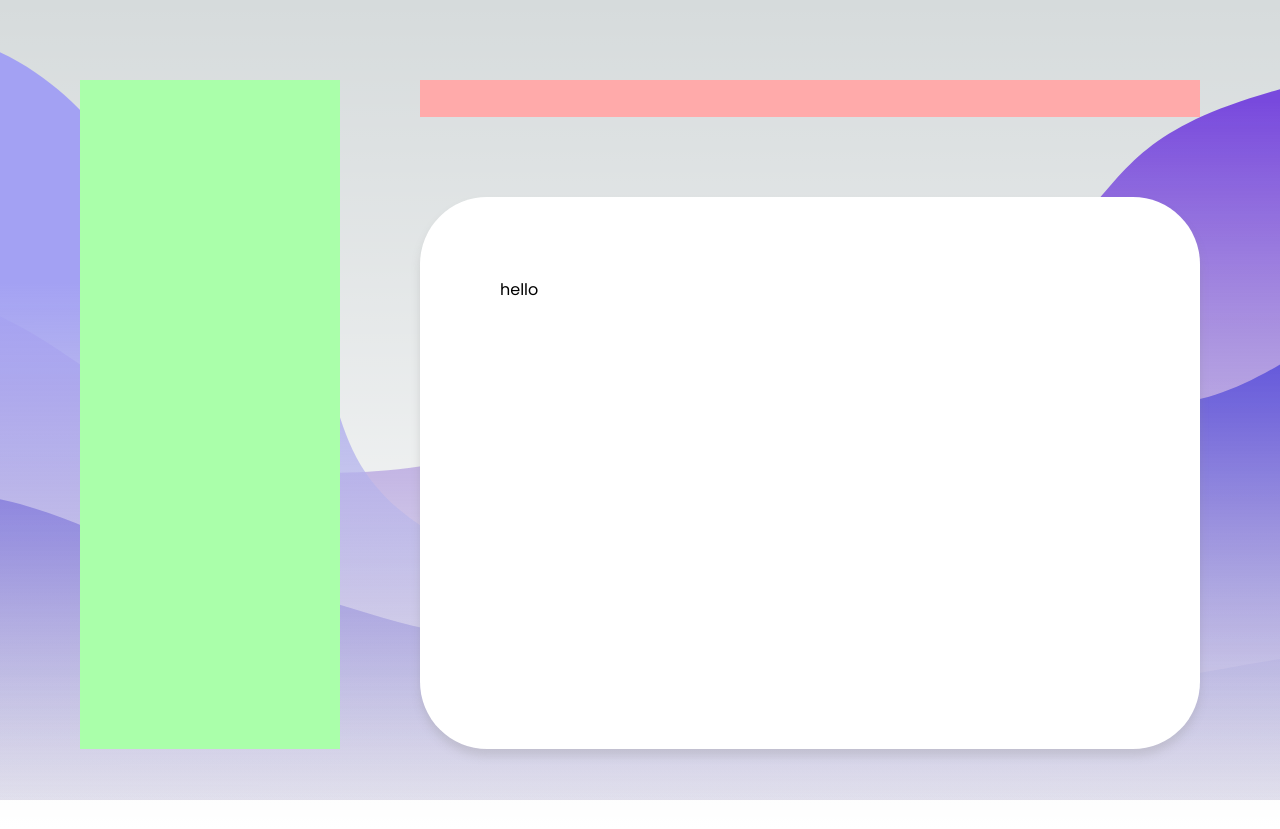
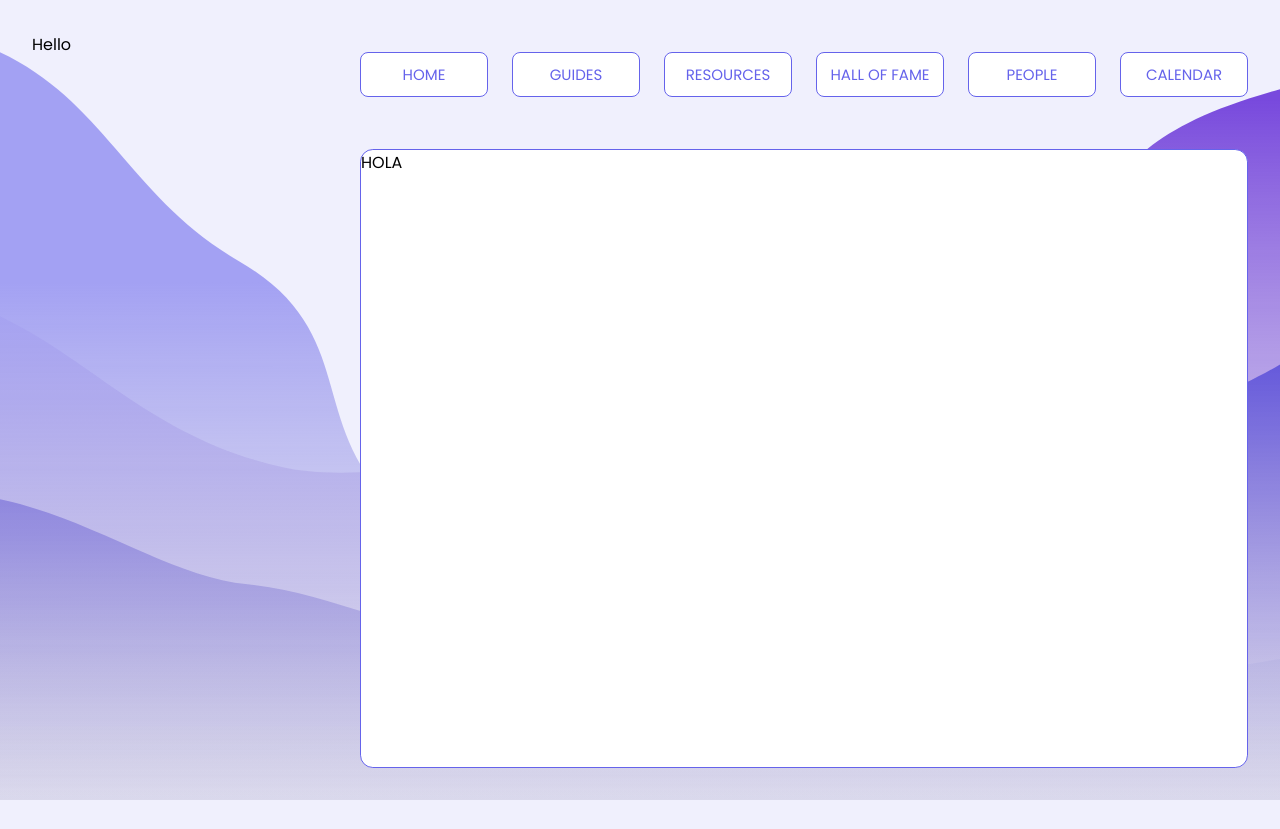
Before and after one commit to ln0185/io.vefskoliv2, a Next.js app: page / in a window 1280 px wide. After the commit the page ends 800 px from the top, so only its background shows below. Built offline with nearby package versions, Linux system fonts and the light colour scheme.

Commit message:
created navbar and started on sidebar

```diff
--- /dev/null
+++ b/app/components/navbar/navbar.tsx
@@ -0,0 +1,18 @@
+import { NavbarButton, Nav } from "./style";
+
+type Props = {
+
+}
+
+export const Navbar = ({}: Props) => {
+    return (
+        <Nav>
+            <NavbarButton href="/">HOME</NavbarButton>
+            <NavbarButton href="/guides">GUIDES</NavbarButton>
+            <NavbarButton href="/resources">RESOURCES</NavbarButton>
+            <NavbarButton href="/halloffame">HALL OF FAME</NavbarButton>
+            <NavbarButton href="people">PEOPLE</NavbarButton>
+            <NavbarButton href="calendar">CALENDAR</NavbarButton>
+        </Nav>
+    );
+}
--- /dev/null
+++ b/app/components/navbar/style.tsx
@@ -0,0 +1,26 @@
+"use client"
+import styled from 'styled-components'
+
+export const NavbarButton = styled.a`
+    background-color: white;
+    border: solid 1px #6563EB;
+    width: 128px;
+    color: #6563EB;
+    text-align: center;
+    font-size: 15px;
+    padding: 10px;
+    border-radius: 8px;
+    text-decoration: none;
+    cursor: pointer;
+    transition: 0.2s ease-in-out;
+    &:hover {
+        background-color: #cfcfcf;
+    }
+`
+
+export const Nav = styled.div`
+    display: flex;
+    justify-content: space-between;
+    padding-top: 20px;
+    padding-bottom: 20px;
+`
--- /dev/null
+++ b/app/components/sidebar/sidebar.tsx
@@ -0,0 +1,10 @@
+type Props = {
+
+}
+export const Sidebar = ({}: Props) => {
+    return (
+        <div>
+            Hello
+        </div>
+    );
+}
--- a/app/globalStyles/globals.css
+++ b/app/globalStyles/globals.css
@@ -1,107 +1,10 @@
-:root {
-  --max-width: 1100px;
-  --border-radius: 12px;
-  --font-mono: ui-monospace, Menlo, Monaco, "Cascadia Mono", "Segoe UI Mono",
-    "Roboto Mono", "Oxygen Mono", "Ubuntu Monospace", "Source Code Pro",
-    "Fira Mono", "Droid Sans Mono", "Courier New", monospace;
-
-  --foreground-rgb: 0, 0, 0;
-  --background-start-rgb: 214, 219, 220;
-  --background-end-rgb: 255, 255, 255;
-
-  --primary-glow: conic-gradient(
-    from 180deg at 50% 50%,
-    #16abff33 0deg,
-    #0885ff33 55deg,
-    #54d6ff33 120deg,
-    #0071ff33 160deg,
-    transparent 360deg
-  );
-  --secondary-glow: radial-gradient(
-    rgba(255, 255, 255, 1),
-    rgba(255, 255, 255, 0)
-  );
-
-  --tile-start-rgb: 239, 245, 249;
-  --tile-end-rgb: 228, 232, 233;
-  --tile-border: conic-gradient(
-    #00000080,
-    #00000040,
-    #00000030,
-    #00000020,
-    #00000010,
-    #00000010,
-    #00000080
-  );
-
-  --callout-rgb: 238, 240, 241;
-  --callout-border-rgb: 172, 175, 176;
-  --card-rgb: 180, 185, 188;
-  --card-border-rgb: 131, 134, 135;
-}
-
-@media (prefers-color-scheme: dark) {
-  :root {
-    --foreground-rgb: 255, 255, 255;
-    --background-start-rgb: 0, 0, 0;
-    --background-end-rgb: 0, 0, 0;
-
-    --primary-glow: radial-gradient(rgba(1, 65, 255, 0.4), rgba(1, 65, 255, 0));
-    --secondary-glow: linear-gradient(
-      to bottom right,
-      rgba(1, 65, 255, 0),
-      rgba(1, 65, 255, 0),
-      rgba(1, 65, 255, 0.3)
-    );
-
-    --tile-start-rgb: 2, 13, 46;
-    --tile-end-rgb: 2, 5, 19;
-    --tile-border: conic-gradient(
-      #ffffff80,
-      #ffffff40,
-      #ffffff30,
-      #ffffff20,
-      #ffffff10,
-      #ffffff10,
-      #ffffff80
-    );
-
-    --callout-rgb: 20, 20, 20;
-    --callout-border-rgb: 108, 108, 108;
-    --card-rgb: 100, 100, 100;
-    --card-border-rgb: 200, 200, 200;
-  }
-}
-
 * {
   box-sizing: border-box;
   padding: 0;
   margin: 0;
 }
 
-html,
 body {
-  max-width: 100vw;
-  overflow-x: hidden;
+  font-family: 'Poppins';
+  background-color: #F0F0FD;
 }
-
-body {
-  color: rgb(var(--foreground-rgb));
-  background: linear-gradient(
-      to bottom,
-      transparent,
-      rgb(var(--background-end-rgb))
-    )
-    rgb(var(--background-start-rgb));
-}
-
-a {
-  color: inherit;
-  text-decoration: none;
-}
-
-@media (prefers-color-scheme: dark) {
-  html {
-    color-scheme: dark;
-  }
-}
--- a/app/globalStyles/layout.tsx
+++ b/app/globalStyles/layout.tsx
@@ -8,30 +8,28 @@ export const LayoutGrid = styled.div`
   grid-template-areas:
     "sidebar navbar"
     "sidebar main";
-  gap: 5rem;
-  padding: 5rem;
+  padding: 2rem;
+  gap: 2rem;
+  height: 100vh;
 `;
 
-export const Sidebar = styled.div`
-  background: #aaffaa;
+export const SidebarContainer = styled.div`
   max-height: 100vh;
   grid-area: sidebar;
+  border-radius:.8rem;
 `
-export const Navbar = styled.div`
-  background: #ffaaaa;
+export const NavbarContainer = styled.div`
   max-width: 100%;
+  border-radius: 0.8rem;
   grid-area: navbar;
 `
 export const Main = styled.div`
     max-width: 100%;
-    height: 69dvh;
     display: flex;
+    background-color: white;
+    border: solid 1px #6563EB;
     flex-direction: column;
-    background: #ffffff;
-    box-shadow: 0px 7px 8px rgba(139, 139, 139, 0.25);
-    gap: 5rem;
-    border-radius: 4.2rem;
-    padding: 5rem;
+    border-radius: 0.8rem;
     transition: 1s ease-in-out;
     overflow-y: scroll;
     overflow-x: hidden;
--- a/app/layout.tsx
+++ b/app/layout.tsx
@@ -3,7 +3,9 @@ import { Poppins } from "next/font/google";
 import "./globalStyles/globals.css";
 import StyledComponentsRegistry from "./utils/registry";
 import AnimatedBackground from "./globalStyles/animatedBackground";
-import {LayoutGrid, Sidebar, Navbar, Main} from "./globalStyles/layout";
+import {LayoutGrid, SidebarContainer, NavbarContainer, Main} from "./globalStyles/layout";
+import { Navbar } from "./components/navbar/navbar";
+import { Sidebar } from "./components/sidebar/sidebar";
 
 const poppins = Poppins({weight: "400", style: "normal", subsets: ["latin"]});
 
@@ -23,8 +25,12 @@ export default function RootLayout({
         <StyledComponentsRegistry>
           <AnimatedBackground />
           <LayoutGrid>
-            <Sidebar></Sidebar>
-            <Navbar></Navbar>
+            <SidebarContainer>
+              <Sidebar/>
+            </SidebarContainer>
+            <NavbarContainer>
+              <Navbar/>
+            </NavbarContainer>
             <Main>
               {children}
             </Main>
--- a/app/page.tsx
+++ b/app/page.tsx
@@ -2,8 +2,6 @@
 
 export default function Home() {
   return (
-    <main>
-      hello
-    </main>
+    <div>HOLA</div>
   );
 }
```
Also changed, not shown: app/components/sidebar/profile/profile.tsx (added, +10 -0 lines), app/components/sidebar/profile/style.tsx (added), app/components/sidebar/style.tsx (added), public/Background.svg (added).
